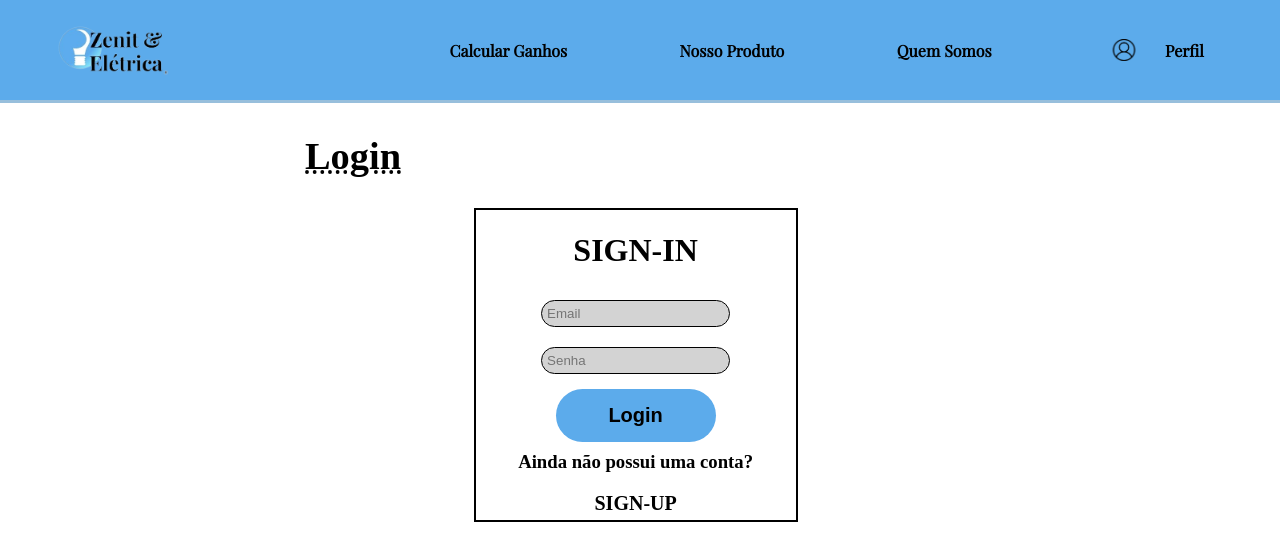
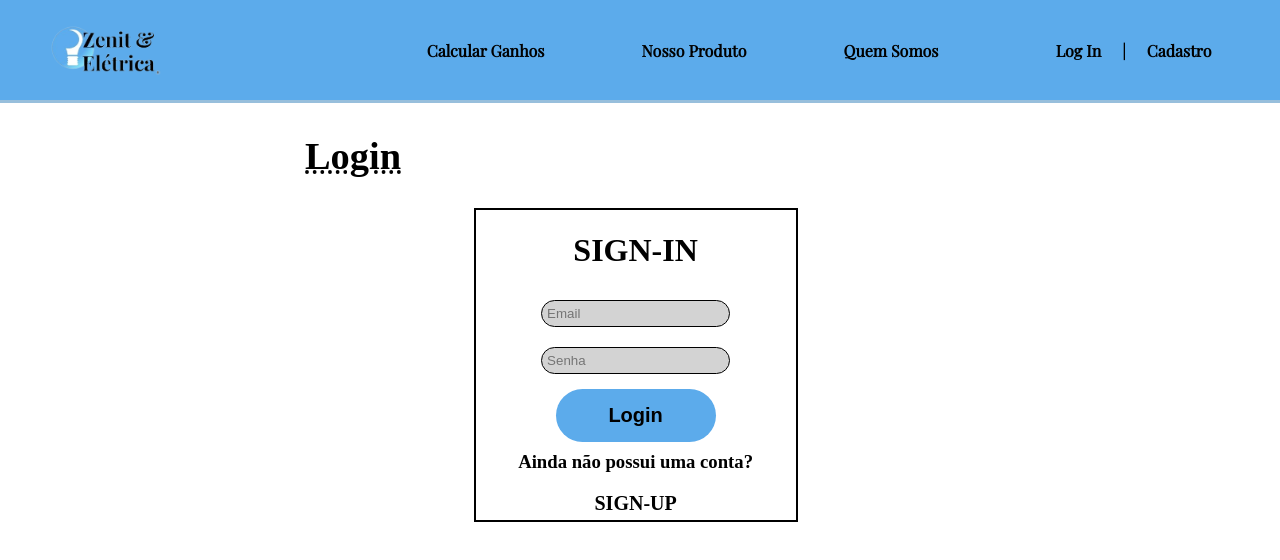
Before and after one commit to npz12/Zenit-Sp2, a plain HTML site: page site-institucional/main/HTML/login.html in a window 1280 px wide. Drawn offline with nearby package versions, Linux system fonts and the light colour scheme.

Commit message:
link cadastro login e main

```diff
--- a/site-institucional/main/HTML/login.html
+++ b/site-institucional/main/HTML/login.html
@@ -13,16 +13,18 @@
 <body>
     <div class="divHeader">
         <div class="divLogo">
-            <img src="../imagens/logo-1.png" alt="Logo Zenit" id="imgHeaderLogo">
+            <a href="../mainZenit.html" id="link">  <img src="../imagens/logo-1.png" alt="Logo Zenit" id="imgHeaderLogo"> </a>
         </div>
         <h4 id="liCalGanhos">Calcular Ganhos</h4>
         <h4 id="liNossoProduto">Nosso Produto</h4>
         <h4 id="liQuemSomos">Quem Somos</h4>
         <div class="divPerfil">
-            <img id="imgHeader"
-                src="../imagens/icon-user-transparente.png"
-                alt="">
-            <h4 id="liPerfil"><a href ='cadastro.html'>Perfil</a></h4>
+            <!-- <img id="imgHeader"
+                src="imagens/icon-user-transparente.png"
+                alt=""> -->
+            <h4 id="liPerfil"><a href ='login.html'>Log In</a></h4>
+            <h4>|</h4>
+            <h4 id="liPerfil"><a href ='cadastro.html'>Cadastro</a></h4>
         </div>
 
         <!-- <div class="divBarraPesquisa">
```
Also changed, not shown: site-institucional/main/HTML/CalculadorPub.html (+6 -4 lines), site-institucional/main/HTML/cadastro.html (+6 -4 lines).
